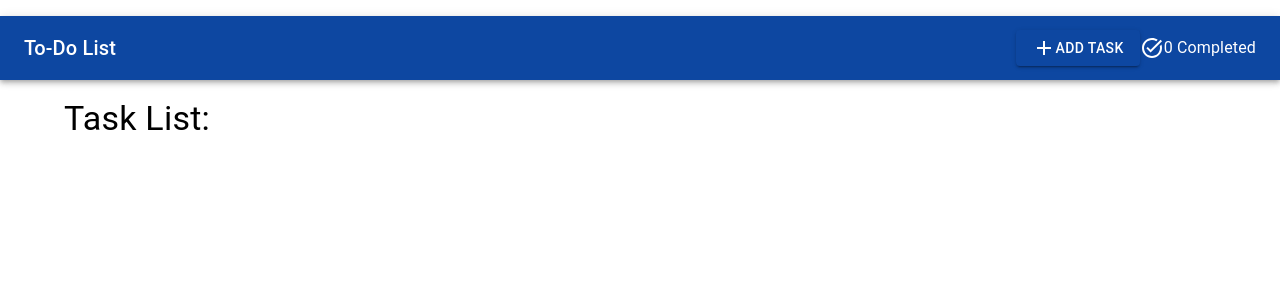
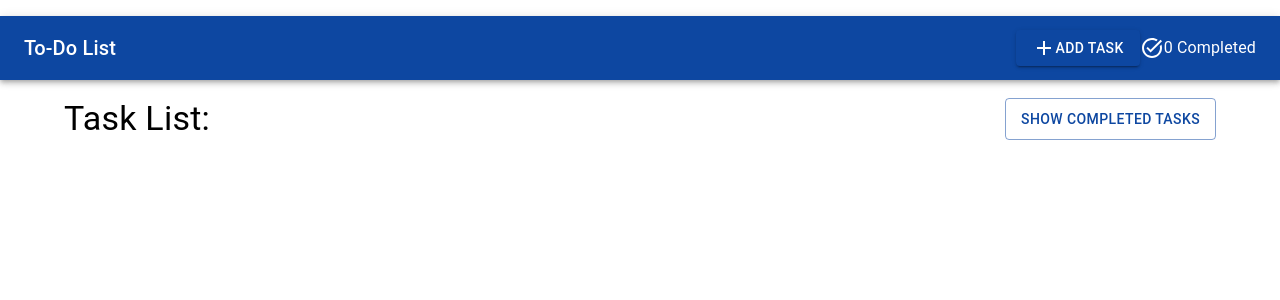
Before and after one commit to hewitson-j/new-todo-list, a React (Vite) app: page / in a window 1280 px wide. Shown: the top 300 px of the page. Built offline with nearby package versions, Linux system fonts and the light colour scheme.

Commit message:
Added button to show completed tasks, completed tasks now disappear until show completed is clicked

```diff
--- a/src/App.tsx
+++ b/src/App.tsx
@@ -1,15 +1,29 @@
-import { Container, Typography } from "@mui/material";
+import { Button, Container, Typography } from "@mui/material";
 import AppHeader from "./components/AppHeader";
 import Tasks from "./components/Tasks";
+import { useState } from "react";
 
 function App() {
+  const [showCompletedTasks, setShowCompletedTasks] = useState(false);
+
+  const handleToggleCompletedTasks = () => {
+    setShowCompletedTasks(!showCompletedTasks);
+  };
+
   return (
     <>
       <AppHeader />
       <Container>
         <br></br>
-        <Typography variant="h4">Task List:</Typography>
-        <Tasks />
+        <div style={{ display: "flex", justifyContent: "space-between" }}>
+          <Typography variant="h4">Task List:</Typography>
+          <Button variant="outlined" onClick={handleToggleCompletedTasks}>
+            {showCompletedTasks
+              ? "Hide Completed Tasks"
+              : "Show Completed Tasks"}
+          </Button>
+        </div>
+        <Tasks showCompletedTasks={showCompletedTasks} />
       </Container>
     </>
   );
--- a/src/components/Tasks.tsx
+++ b/src/components/Tasks.tsx
@@ -1,18 +1,29 @@
 import List from "@mui/material/List";
 import { Container } from "@mui/material";
-import Task, { Tasks } from "./Task";
+import Task, { TaskType, Tasks } from "./Task";
 import { useTasks } from "./TasksProvider";
 
-export default function Tasks() {
+interface TaskProps {
+  showCompletedTasks: boolean;
+}
+
+export default function Tasks({ showCompletedTasks }: TaskProps) {
   const { tasks } = useTasks();
+
+  const filteredTasks = showCompletedTasks
+    ? tasks
+    : tasks?.filter((task) => !task.isCompleted);
 
   return (
     <>
       <br />
       <Container>
         <List sx={{ width: "100%", bgcolor: "background.paper" }}>
-          {tasks?.map((task) => (
-            <Task task={task} />
+          {/* {tasks?.map((task) => (
+            <Task task={task} key={task.id} />
+          ))} */}
+          {filteredTasks?.map((task: TaskType) => (
+            <Task task={task} key={task.id} />
           ))}
         </List>
       </Container>
```
